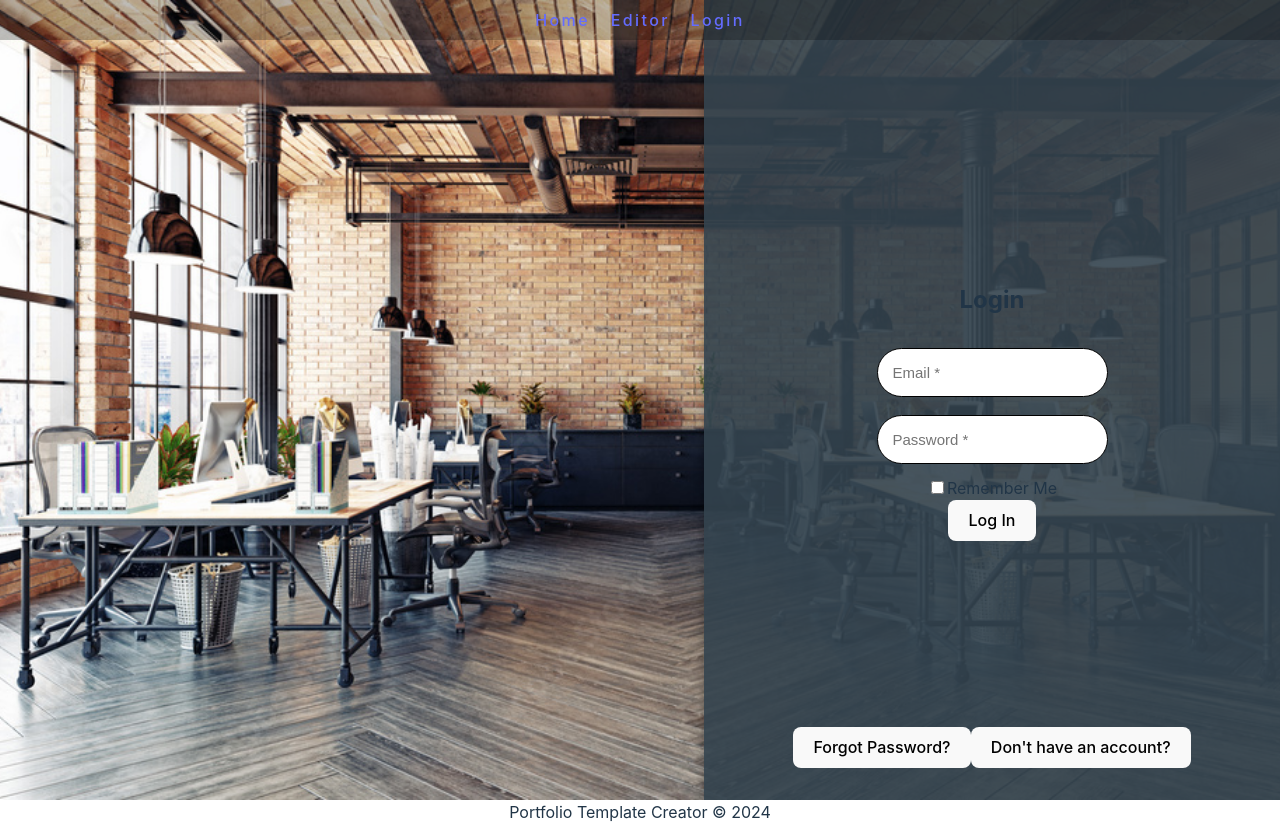
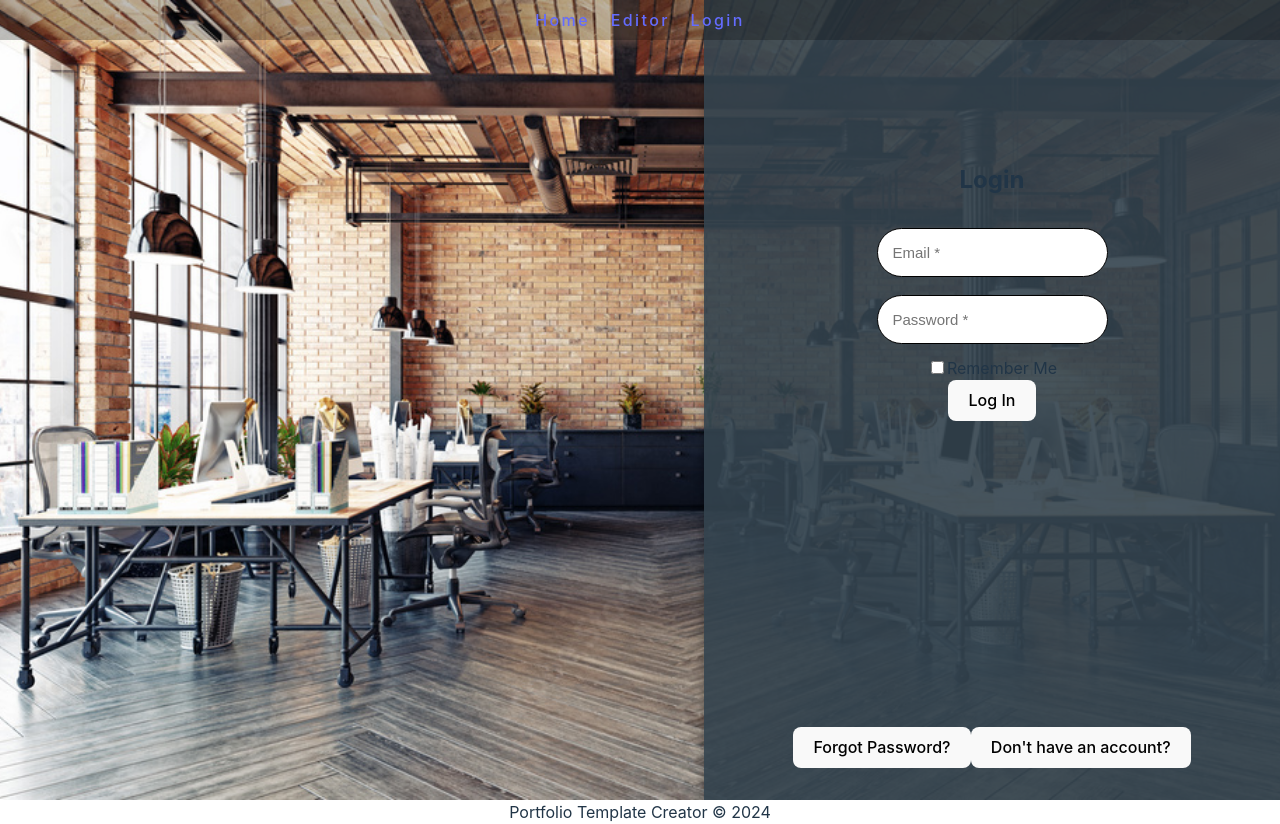
Before and after one commit to De-4-Data-Amigos/Portfolio-template-creator, a React (Vite) app in the folder Frontend/: page /login in a window 1280 px wide. Built offline with nearby package versions, Linux system fonts and the light colour scheme.

Commit message:
moved signup forms to center

```diff
--- a/Frontend/src/assets/signup.css
+++ b/Frontend/src/assets/signup.css
@@ -14,6 +14,16 @@
     border: 4px solid #020202;
 
 }
+
+/* Move the form upwards by using margin-top */
+.login-form {
+    margin-top: -40px; /* Use a negative value to move the form upwards */
+  }
+
+  /* Alternatively, you could use padding */
+  .login-form {
+    padding-bottom: 200px; /* Add padding to move content upwards */
+  }
 
 
 .form-container {
```
